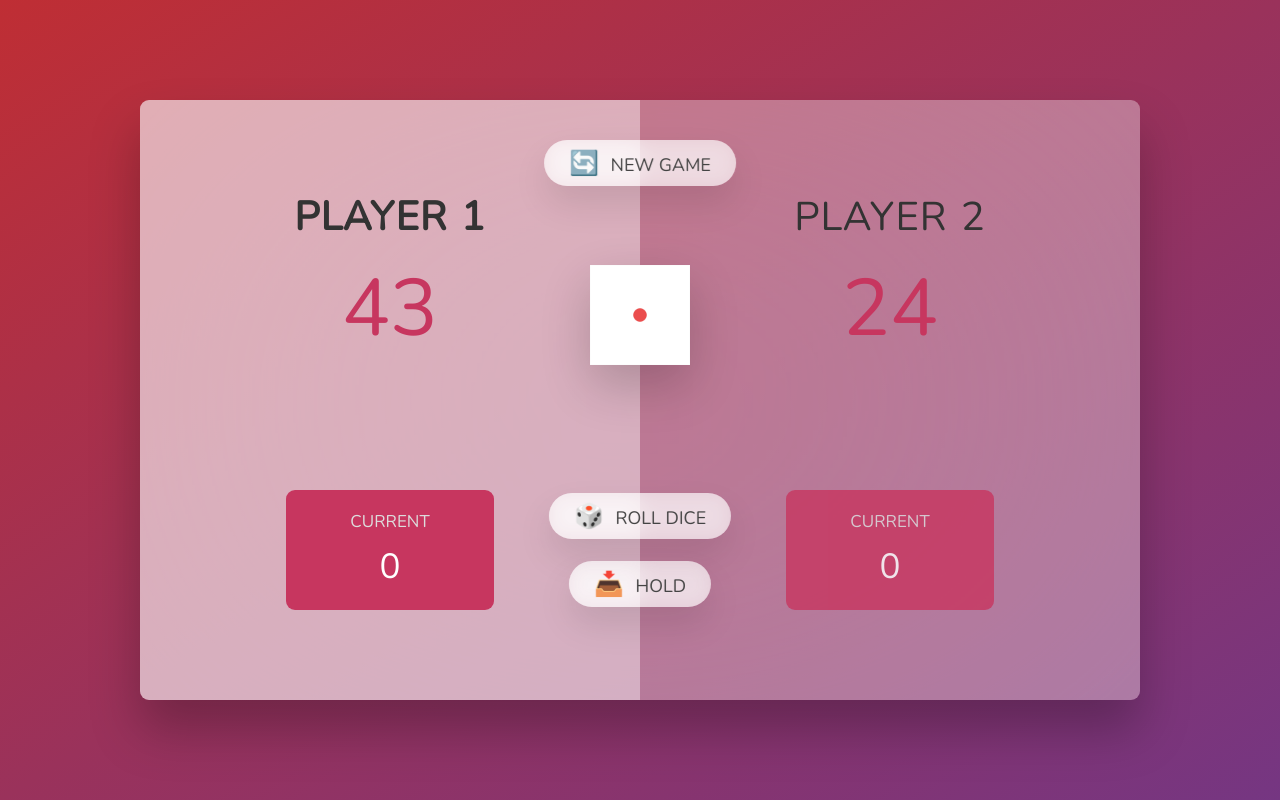
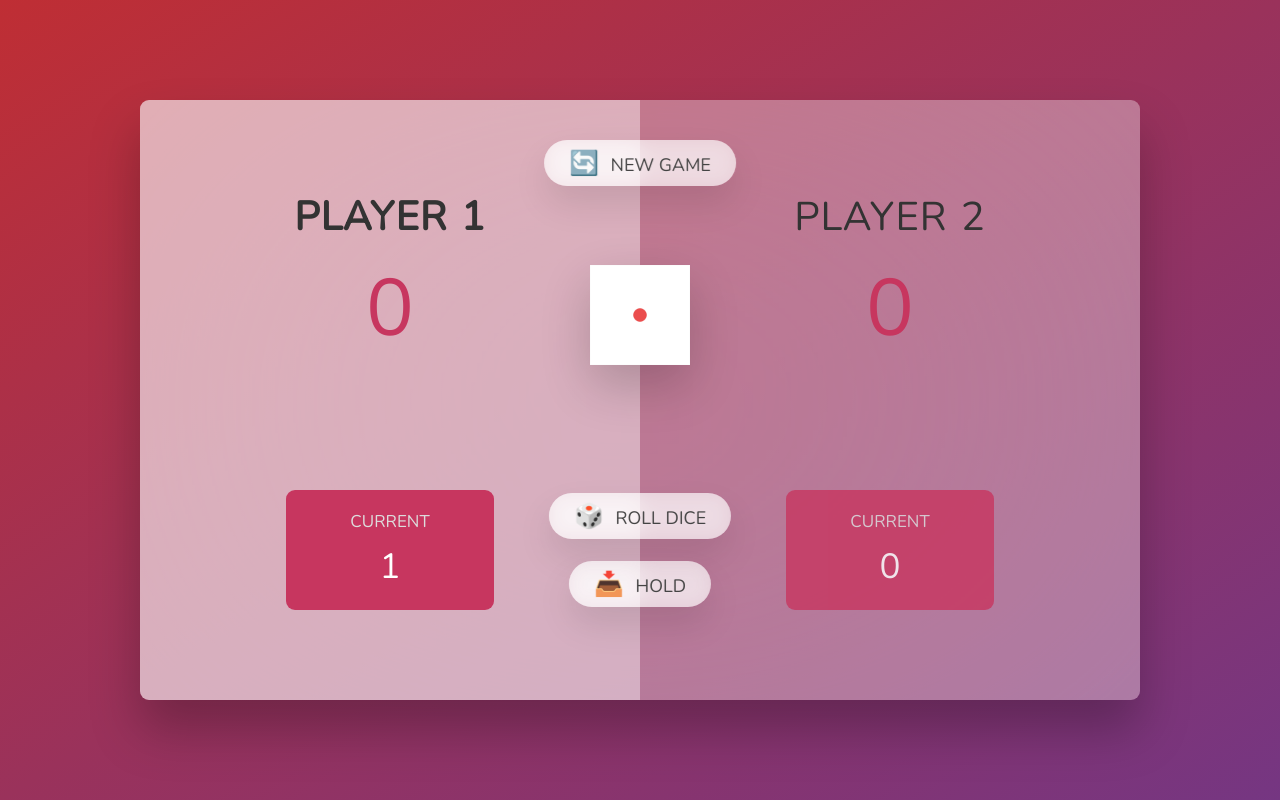
Before and after one commit to martywebdev/dice, a website built with Vite: page index1.html in a window 1280 px wide. Both pictures are taken after a click on the button "🎲 ROLL DICE". Built offline with nearby package versions, Linux system fonts and the light colour scheme.

Commit message:
initial current score player 1

```diff
--- a/index1.html
+++ b/index1.html
@@ -7,11 +7,15 @@
     <link rel="stylesheet" href="./src/style.css" />
     <title>Pig Game</title>
   </head>
-  <body class="font-nunito font-[400] h-screen text-[#333] bg-gradient-to-tl from-[#753682] to-[#bf2e34] flex items-center justify-center">
-    <main class="absolute w-[100rem] h-[60rem] bg-white/35 backdrop-blur-[200px] blur-0 shadow-2xl rounded-lg overflow-hidden flex">
+  <body
+    class="font-nunito font-[400] h-screen text-[#333] bg-gradient-to-tl from-[#753682] to-[#bf2e34] flex items-center justify-center"
+  >
+    <main
+      class="absolute w-[100rem] h-[60rem] bg-white/35 backdrop-blur-[200px] blur-0 shadow-2xl rounded-lg overflow-hidden flex"
+    >
       <section class="player player--0 player--active">
         <h2 class="name" id="name--0">Player 1</h2>
-        <p class="score" id="score--0">43</p>
+        <p class="score" id="score--0">0</p>
         <div class="current">
           <p class="current-label">Current</p>
           <p class="current-score" id="current--0">0</p>
@@ -19,7 +23,7 @@
       </section>
       <section class="player player--1">
         <h2 class="name" id="name--1">Player 2</h2>
-        <p class="score" id="score--1">24</p>
+        <p class="score" id="score--1">0</p>
         <div class="current">
           <p class="current-label">Current</p>
           <p class="current-score" id="current--1">0</p>
--- a/src/main.js
+++ b/src/main.js
@@ -2,11 +2,15 @@
 
 const roll = document.querySelector('.btn--roll')
 const dice = document.querySelector('.dice')
+const current_0 = document.getElementById('current--0')
 
 const handleRollDice = () => {
+    const current0 = Number(current_0.textContent)
     dice.classList.remove('hidden')
     const roll = Math.floor(Math.random() * 6) + 1
     dice.src = `/img/dice-${roll}.png`
+
+    current_0.textContent = current0 + roll
 }
 
 roll.addEventListener('click', handleRollDice)
```
Also changed, not shown: index.html (+2 -2 lines).
